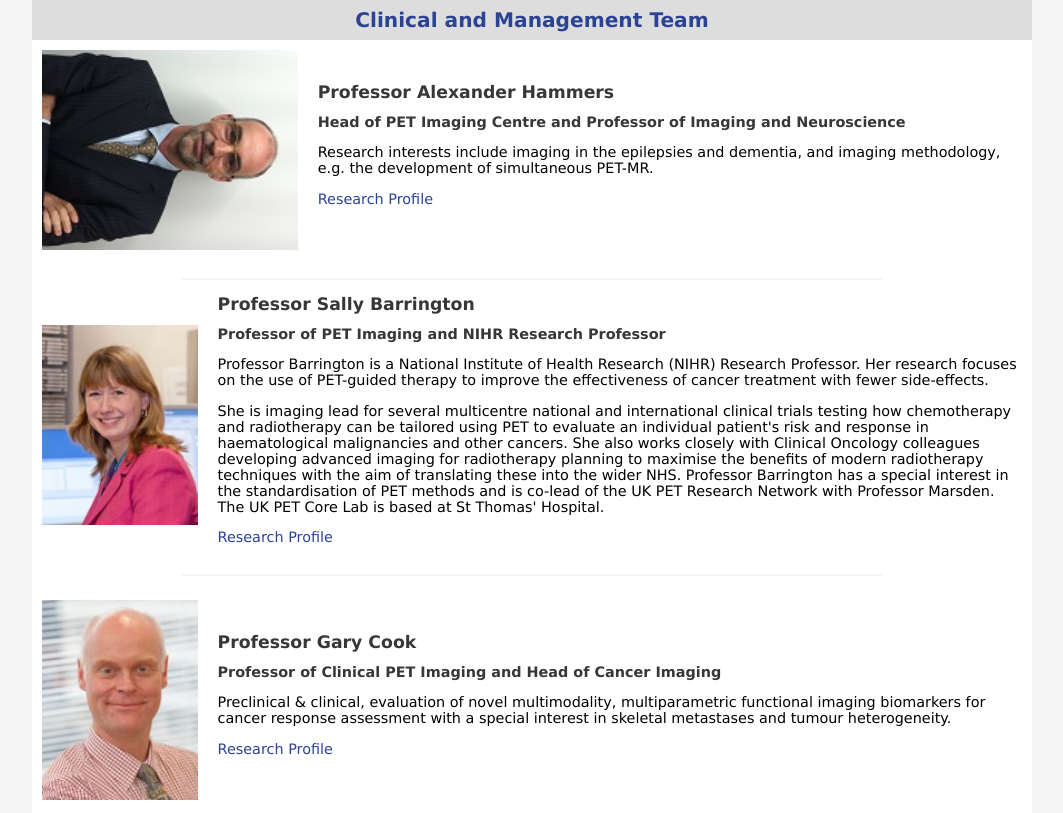
After one commit to sarahmaygould/PETCentre, a PHP site: page /ClinicalManagementTeam/clinical_management.html in a window 1280 px wide. The commit adds this page. Shown: the whole page, without its empty margins (108-1171 px from the left). Run offline with PHP 8.4, Linux system fonts and the light colour scheme.

Commit message:
Work on page title, start on ClinicalManagment page.

```diff
--- /dev/null
+++ b/ClinicalManagementTeam/clinical_management-style.css
@@ -0,0 +1,3 @@
+.staff-section h1 {
+  margin-top: 0;
+}
--- /dev/null
+++ b/ClinicalManagementTeam/clinical_management.html
@@ -0,0 +1,83 @@
+<!DOCTYPE html>
+<html>
+
+  <head>
+    <meta charset="utf-8">
+    <meta name="viewport" content="width=device-width, initial-scale=1, shrink-to-fit=no">
+    <link rel="icon" href="favicon.ico">
+    <link rel="stylesheet" type="text/css" href="../Header/header-style.css">
+    <link rel="stylesheet" type="text/css" href="../common-style.css">
+    <link rel="stylesheet" type="text/css" href="clinical_management-style.css">
+    <title>The PET Centre</title>
+  </head>
+
+  <body>
+    <div class = "page-content">
+
+      <?php include_once '../Header/header.php'; ?>
+
+      <div class="page-body">
+        <div class="page-title">
+          Clinical and Management Team
+        </div>
+
+        <div class="LR-container">
+          <div class="LI-image">
+            <img src="images/Alexander_Hammers.jpg" alt="Alexander Hammers" height="200">
+          </div>
+          <div class="LI-text staff-section">
+            <h1>Professor Alexander Hammers</h1>
+            <h2>Head of PET Imaging Centre and Professor of Imaging and Neuroscience</h2>
+    				<p>
+              Research interests include imaging in the epilepsies and dementia, and imaging methodology, e.g. the development of simultaneous PET-MR.
+    				</p>
+            <p>
+              <a href="https://kclpure.kcl.ac.uk/portal/alexander.hammers.html">Research Profile</a>
+            </p>
+          </div>
+        </div>
+
+        <hr>
+
+        <div class="LR-container">
+          <div class="LI-image">
+            <img src="images/Sally_Barrington.jpg" alt="Sally Barrington" height="200">
+          </div>
+          <div class="LI-text staff-section">
+            <h1>Professor Sally Barrington</h1>
+            <h2>Professor of PET Imaging and NIHR Research Professor</h2>
+            <p>
+						Professor Barrington is a National Institute of Health Research (NIHR) Research Professor. Her research focuses on the use of PET-guided therapy to improve the effectiveness of cancer treatment with fewer side-effects.
+						</p>
+						<p>
+						She is imaging lead for several multicentre national and international clinical trials testing how chemotherapy and radiotherapy can be tailored using PET to evaluate an individual patient's risk and response in haematological malignancies and other cancers. She also works closely with Clinical Oncology colleagues developing advanced imaging for radiotherapy planning to maximise the benefits of modern radiotherapy techniques with the aim of translating these into the wider NHS.  Professor Barrington has a special interest in the standardisation of PET methods and is co-lead of the UK PET Research Network with Professor Marsden. The UK PET Core Lab is based at St Thomas&#39; Hospital.
+						</p>
+            <p>
+              <a href="https://kclpure.kcl.ac.uk/portal/sally.barrington.html">Research Profile</a>
+            </p>
+          </div>
+        </div>
+
+        <hr>
+
+        <div class="LR-container">
+          <div class="LI-image">
+            <img src="images/Gary_Cook.jpg" alt="Gary Cook" height="200">
+          </div>
+          <div class="LI-text staff-section">
+            <h1>Professor Gary Cook</h1>
+            <h2>Professor of Clinical PET Imaging and Head of Cancer Imaging</h2>
+            <p>
+              Preclinical & clinical, evaluation of novel multimodality, multiparametric functional imaging biomarkers for cancer response assessment with a special interest in skeletal metastases and tumour heterogeneity.
+            </p>
+            <p>
+              <a href="https://kclpure.kcl.ac.uk/portal/gary.cook.html">Research Profile</a>
+            </p>
+          </div>
+        </div>
+
+      </div>
+    </div>
+  </body>
+
+</html>
--- a/Header/header-style.css
+++ b/Header/header-style.css
@@ -60,27 +60,26 @@
 }
 
 .navbar a:hover, .subnav:hover .subnavbtn {
-  background-color: white;
-  color: #373737;
+  background-color: #71BD51;
 }
 
 .subnav-content {
   display: none;
   position: absolute;
-  background-color: white;
+  background-color: #71BD51;
   z-index: 1;
 }
 
 .subnav-content a {
   float: none;
-  color: #373737;
+  color: white;
   text-decoration: none;
   display: block;
   text-align: left;
 }
 
 .subnav-content a:hover {
-  background-color: #f5f5f5;
+  background-color: #64ac44;
 }
 
 .subnav:hover .subnav-content {
--- a/WhatWeDo/what_we_do.php
+++ b/WhatWeDo/what_we_do.php
@@ -6,7 +6,6 @@
     <meta name="viewport" content="width=device-width, initial-scale=1, shrink-to-fit=no">
     <link rel="icon" href="favicon.ico">
     <link rel="stylesheet" type="text/css" href="../Header/header-style.css">
-    <link rel="stylesheet" type="text/css" href="what_we_do-style.css">
     <link rel="stylesheet" type="text/css" href="../common-style.css">
     <title>The PET Centre</title>
   </head>
@@ -17,12 +16,14 @@
       <?php include_once '../Header/header.php'; ?>
 
       <div class="page-body">
+        <div class="page-title">
+          What We Do
+        </div>
         <div class="LR-container">
           <div class="LI-image">
             <img src="images/PETCT_Emma_small_2.jpg" alt="Scanning at the PET Centre" height="200">
           </div>
           <div class="LI-text">
-            <h1>What We Do</h1>
     				<p>
     					The PET Imaging Centre is part of both  King&#39;s College London's Faculty of Life Sciences and Medicine as well as Guy&#39;s and St Thomas&#39; NHS Foundation Trust. It is the leading clinical PET centre in the UK. Our work includes providing a clinical PET service for patients and carrying out clinically related research with collaborators from the Hospital, the Medical School and other institutions.
     				</p>
@@ -63,6 +64,7 @@
           <div class="RI-image">
             <img src="images/HotLab_small.jpg" alt="Scanning at the PET Centre" height="200">
           </div>
+        </div>
       </div>
     </div>
   </body>
--- a/common-style.css
+++ b/common-style.css
@@ -21,10 +21,25 @@ body {
   font-size: 90%;
 }
 
+.page-title {
+  font-size: 140%;
+  font-weight: bold;
+  color: #2B4295;
+  text-align: center;
+  padding: 0.4em 0 0.4em 0;
+  background-color: #dddddd;
+}
+
 h1 {
   font-size: 120%;
   padding: 0 10px 0 10px;
   margin-top: 1.2em;
+  color: #373737;
+}
+
+h2 {
+  font-size: 100%;
+  padding: 0 10px 0 10px;
   color: #373737;
 }
 
--- a/header-test.html
+++ b/header-test.html
@@ -7,6 +7,7 @@
     <link rel="icon" href="favicon.ico">
     <link rel="stylesheet" type="text/css" href="Header/header-style.css">
     <link rel="stylesheet" type="text/css" href="Index/index-style.css">
+    <link rel="stylesheet" type="text/css" href="common-style.css">
     <title>The PET Centre</title>
   </head>
 
```
Also changed, not shown: ClinicalManagementTeam/images/Alexander_Hammers.jpg (added), ClinicalManagementTeam/images/Gary_Cook.jpg (added), ClinicalManagementTeam/images/Sally_Barrington.jpg (added), WhatWeDo/what_we_do-style.css (deleted).
